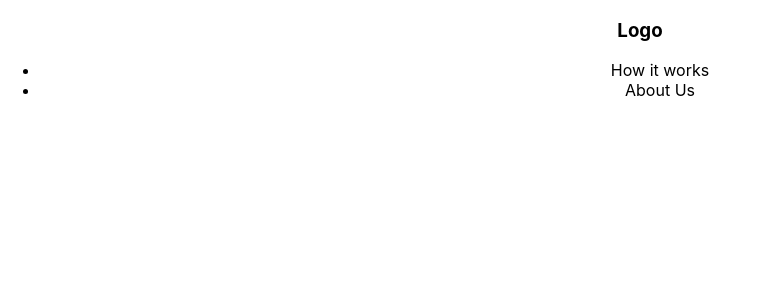
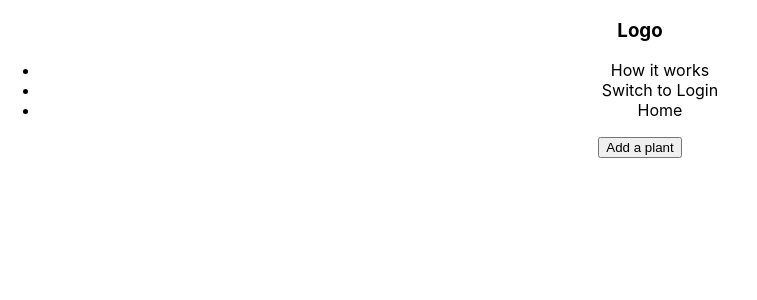
Before and after one commit to JessieLDR/Carbonet, a React (Create React App) app in the folder my-app/: page / in a window 1280 px wide. Shown: the top 300 px of the page, without its empty margins (0-757 px from the left). Built offline with nearby package versions, Linux system fonts and the light colour scheme.

Commit message:
switching tabs and generating plant list

```diff
--- a/my-app/src/App.js
+++ b/my-app/src/App.js
@@ -4,6 +4,7 @@ import LoginPage from './components/LoginPage';
 import Checklist from './components/general/Checklist';
 import {BrowserRouter as Router, Routes, Switch, Route, Outlet} from 'react-router-dom'
 import NavBar from './components/general/NavBar';
+import MyButton from './components/general/MyButton';
 
 function App() {
   return (
@@ -15,6 +16,7 @@ function App() {
         <Routes>
           <Route path='/login' element={<LoginPage></LoginPage>}></Route>
         </Routes>
+        <MyButton name='Add a plant'/>
       </div>
     </Router>
 
--- a/my-app/src/components/Dashboard/DashboardPage.js
+++ /dev/null
@@ -1 +0,0 @@
-import React from "react";
--- a/my-app/src/components/general/NavBar.js
+++ b/my-app/src/components/general/NavBar.js
@@ -1,12 +1,23 @@
 import React from "react";
+import { useNavigate } from "react-router-dom";
 
 const NavBar = (props) => {
+    let navigate = useNavigate()
+    const navLogin = () => {
+        let path = `login`
+        navigate(path)
+    }
+    const navBack = () => {
+        let path = `/`
+        navigate(path)
+    }
     return(
         <nav>
             <h3>Logo</h3>
             <ul>
                 <li>How it works</li>
-                <li>About Us</li>
+                <li onClick={navLogin}>Switch to Login</li>
+                <li onClick={navBack}>Home</li>
             </ul>
         </nav>
     )
```
Also changed, not shown: my-app/src/components/Dashboard/PlantList.js (added, +9 -0 lines).
